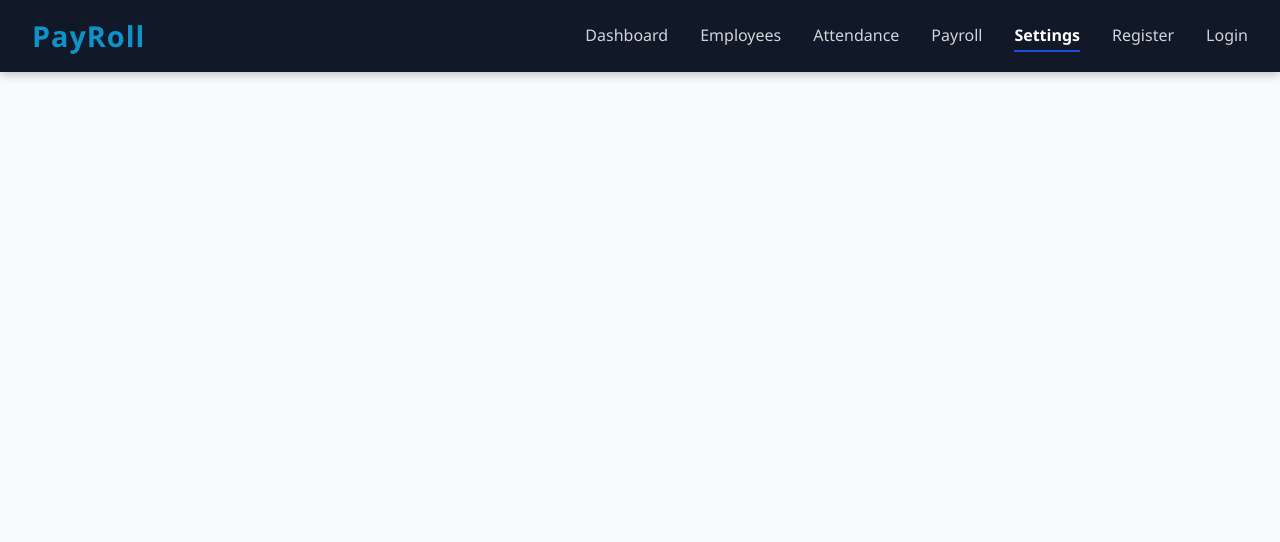
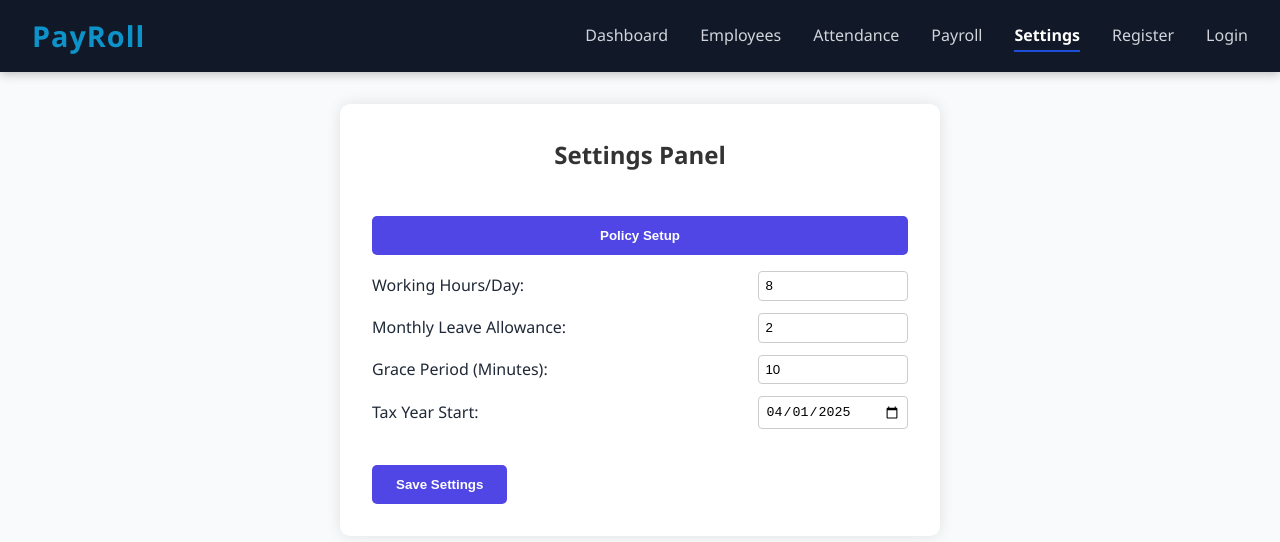
Before and after one commit to vkrm03/Pay-Roll-Mangement, a React (Vite) app in the folder frontend/Pay-Roll-Management/: page /settings in a window 1280 px wide. Shown: the top 542 px of the page. Built offline with nearby package versions, Linux system fonts and the light colour scheme; no server answers.

Commit message:
Settings added

```diff
--- /dev/null
+++ b/frontend/Pay-Roll-Management/public/styles/settings.css
@@ -0,0 +1,56 @@
+.settings-container {
+  max-width: 600px;
+  margin: 2rem auto;
+  padding: 2rem;
+  background: #ffffff;
+  box-shadow: 0 0 15px rgba(0,0,0,0.1);
+  border-radius: 10px;
+}
+
+.settings-tabs {
+  display: flex;
+  gap: 1rem;
+  margin-bottom: 1rem;
+}
+
+.settings-tabs button {
+  flex: 1;
+  padding: 0.75rem;
+  border: none;
+  background: #eee;
+  border-radius: 5px;
+  cursor: pointer;
+  font-weight: bold;
+}
+
+.settings-tabs .active {
+  background: #4f46e5;
+  color: white;
+}
+
+.settings-form label {
+  display: flex;
+  justify-content: space-between;
+  align-items: center;
+  margin: 0.75rem 0;
+  font-size: 1rem;
+}
+
+.settings-form input[type="number"],
+.settings-form input[type="date"] {
+  padding: 0.4rem;
+  border-radius: 4px;
+  border: 1px solid #ccc;
+  width: 150px;
+}
+
+.save-btn {
+  margin-top: 1.5rem;
+  padding: 0.75rem 1.5rem;
+  background: #4f46e5;
+  color: white;
+  border: none;
+  border-radius: 5px;
+  font-weight: bold;
+  cursor: pointer;
+}
--- a/frontend/Pay-Roll-Management/public/styles/tax.css
+++ b/frontend/Pay-Roll-Management/public/styles/tax.css
@@ -15,7 +15,7 @@
 }
 
 .tax-form .input-group {
-  margin-bottom: 1rem;
+  margin-bottom: 0.2rem;
 }
 
 .tax-form label {
--- a/frontend/Pay-Roll-Management/src/App.jsx
+++ b/frontend/Pay-Roll-Management/src/App.jsx
@@ -10,6 +10,7 @@ import Employees from './Pages/Employees';
 import Attendance from './Pages/Attendance';
 import PayrollCompute from './Pages/PayrollCompute';
 import TaxDeclarationForm from './Pages/TaxDeclaration';
+import Settings from './Pages/Settings';
 import { ToastContainer } from 'react-toastify';
 import 'react-toastify/dist/ReactToastify.css';
 
@@ -26,7 +27,7 @@ const App = () => {
         <Route path="/attendance" element={<Attendance />} />
         <Route path="/tax" element={<TaxDeclarationForm />} />
         <Route path="/payroll" element={<PayrollCompute />} />
-
+        <Route path="/settings" element={<Settings />} />
       </Routes>
       <ToastContainer position="top-center" autoClose={1000} hideProgressBar={true}/>
     </>
--- /dev/null
+++ b/frontend/Pay-Roll-Management/src/Pages/Settings.jsx
@@ -0,0 +1,158 @@
+import React, { useState, useEffect } from 'react';
+import axios from 'axios';
+import '../../public/styles/settings.css';
+import { toast } from 'react-toastify';
+
+const Settings = ({ currentUser }) => {
+  const isAdmin = currentUser?.role === 'admin';
+
+  const [activeTab, setActiveTab] = useState('policy');
+
+  const [policy, setPolicy] = useState({
+    workingHours: 8,
+    leavePerMonth: 2,
+    gracePeriod: 10,
+    taxYearStart: '2025-04-01'
+  });
+
+  const [access, setAccess] = useState({
+    canEditPayroll: false,
+    canGeneratePayslip: false,
+    canViewReports: true
+  });
+
+  const fetchSettings = async () => {
+    try {
+      const { data } = await axios.get('/api/settings');
+      setPolicy(data.policy || policy);
+      setAccess(data.access || access);
+    } catch (err) {
+      console.log('No existing settings, using defaults');
+    }
+  };
+
+  useEffect(() => {
+    fetchSettings();
+  }, []);
+
+  const handlePolicyChange = (e) => {
+    const { name, value } = e.target;
+    setPolicy(prev => ({ ...prev, [name]: value }));
+  };
+
+  const handleAccessChange = (e) => {
+    const { name, checked } = e.target;
+    setAccess(prev => ({ ...prev, [name]: checked }));
+  };
+
+  const saveSettings = async () => {
+    try {
+      await axios.post('/api/settings', { policy, access });
+      toast.success('Settings updated successfully!');
+    } catch (err) {
+      toast.error('Failed to save settings');
+    }
+  };
+
+  return (
+    <div className="settings-container">
+      <h2>Settings Panel</h2>
+
+      <div className="settings-tabs">
+        <button
+          className={activeTab === 'policy' ? 'active' : ''}
+          onClick={() => setActiveTab('policy')}
+        >
+          Policy Setup
+        </button>
+        {isAdmin && (
+          <button
+            className={activeTab === 'access' ? 'active' : ''}
+            onClick={() => setActiveTab('access')}
+          >
+            Access Control
+          </button>
+        )}
+      </div>
+
+      {activeTab === 'policy' && (
+        <div className="settings-form">
+          <label>
+            Working Hours/Day:
+            <input
+              type="number"
+              name="workingHours"
+              value={policy.workingHours}
+              onChange={handlePolicyChange}
+            />
+          </label>
+          <label>
+            Monthly Leave Allowance:
+            <input
+              type="number"
+              name="leavePerMonth"
+              value={policy.leavePerMonth}
+              onChange={handlePolicyChange}
+            />
+          </label>
+          <label>
+            Grace Period (Minutes):
+            <input
+              type="number"
+              name="gracePeriod"
+              value={policy.gracePeriod}
+              onChange={handlePolicyChange}
+            />
+          </label>
+          <label>
+            Tax Year Start:
+            <input
+              type="date"
+              name="taxYearStart"
+              value={policy.taxYearStart}
+              onChange={handlePolicyChange}
+            />
+          </label>
+        </div>
+      )}
+
+      {activeTab === 'access' && isAdmin && (
+        <div className="settings-form">
+          <label>
+            <input
+              type="checkbox"
+              name="canEditPayroll"
+              checked={access.canEditPayroll}
+              onChange={handleAccessChange}
+            />
+            Allow Payroll Editing
+          </label>
+          <label>
+            <input
+              type="checkbox"
+              name="canGeneratePayslip"
+              checked={access.canGeneratePayslip}
+              onChange={handleAccessChange}
+            />
+            Allow Payslip Generation
+          </label>
+          <label>
+            <input
+              type="checkbox"
+              name="canViewReports"
+              checked={access.canViewReports}
+              onChange={handleAccessChange}
+            />
+            Allow Report Access
+          </label>
+        </div>
+      )}
+
+      <button className="save-btn" onClick={saveSettings}>
+        Save Settings
+      </button>
+    </div>
+  );
+};
+
+export default Settings;
```
